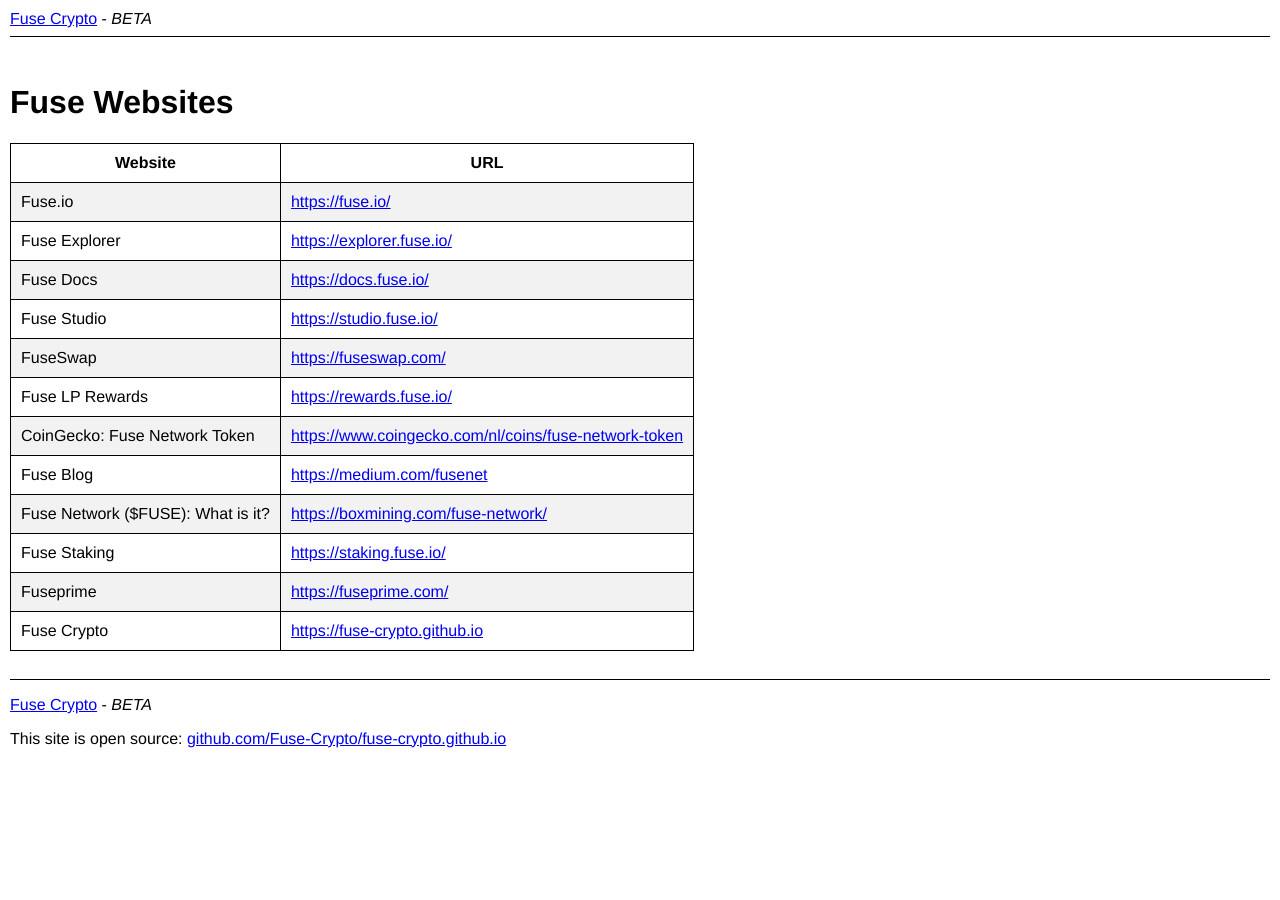
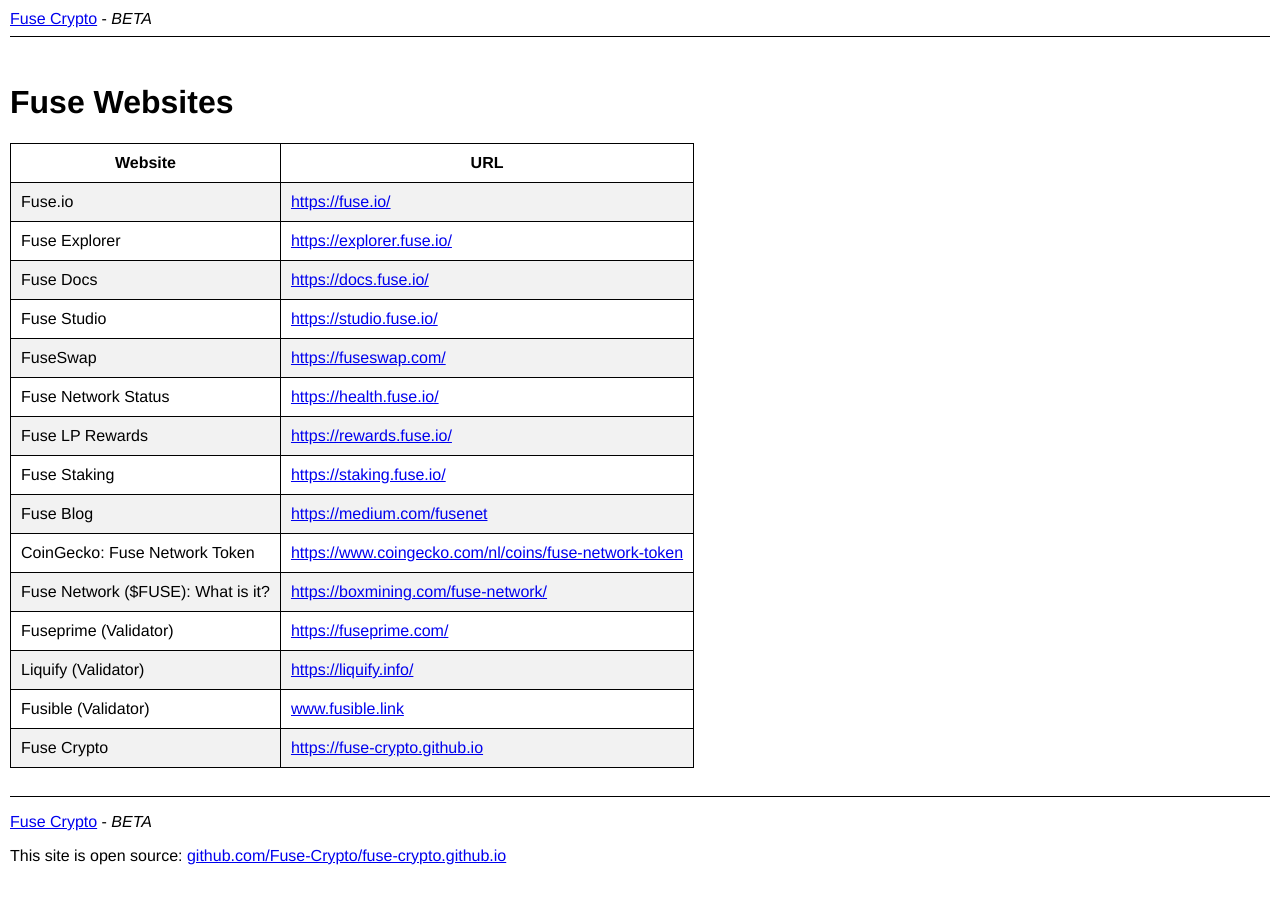
Before and after one commit to Fuse-Crypto/fuse-crypto.github.io, a Jekyll site: the page built from websites/index.md, in a window 1280 px wide. Built offline with Jekyll 4.4.1, drawn with Linux system fonts in a browser that asks for light colours.

Commit message:
Update websites.yml

```diff
--- a/_data/websites.yml
+++ b/_data/websites.yml
@@ -13,24 +13,33 @@
 - name: FuseSwap
   url: https://fuseswap.com/
 
+- name: Fuse Network Status
+  url: https://health.fuse.io/
+
 - name: Fuse LP Rewards
   url: https://rewards.fuse.io/
+
+- name: Fuse Staking
+  url: https://staking.fuse.io/
+
+- name: Fuse Blog
+  url: https://medium.com/fusenet
 
 - name: 'CoinGecko: Fuse Network Token'
   url: https://www.coingecko.com/nl/coins/fuse-network-token
 
-- name: Fuse Blog
-  url: https://medium.com/fusenet
-
 - name: 'Fuse Network ($FUSE): What is it?'
   url: https://boxmining.com/fuse-network/
 
-- name: Fuse Staking
-  url: https://staking.fuse.io/
-
-- name: Fuseprime
+- name: Fuseprime (Validator)
   url: https://fuseprime.com/
   description:
 
+- name: Liquify (Validator)
+  url: https://liquify.info/
+
+- name: Fusible (Validator)
+  url: www.fusible.link
+
 - name: Fuse Crypto
   url: https://fuse-crypto.github.io
```
